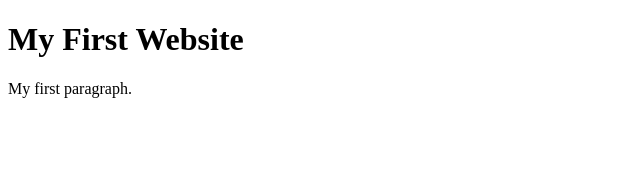
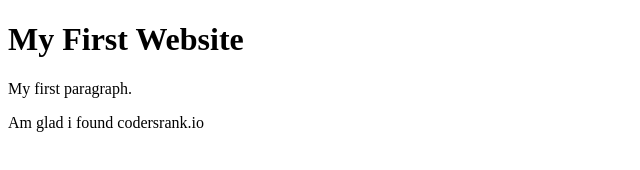
Before and after one commit to AsaVault/codersrank-template-html-1, a website: page index.html in a window 1280 px wide. Shown: the whole page, without its empty margins (0-640 px from the left). Drawn offline with Linux system fonts and the light colour scheme.

Commit message:
added my first paragraph

```diff
--- a/index.html
+++ b/index.html
@@ -7,6 +7,7 @@
 
     <h1>My First Website</h1>
     <p>My first paragraph.</p>
+    <p> Am glad i found codersrank.io</p>
 
   </body>
 </html>
```
